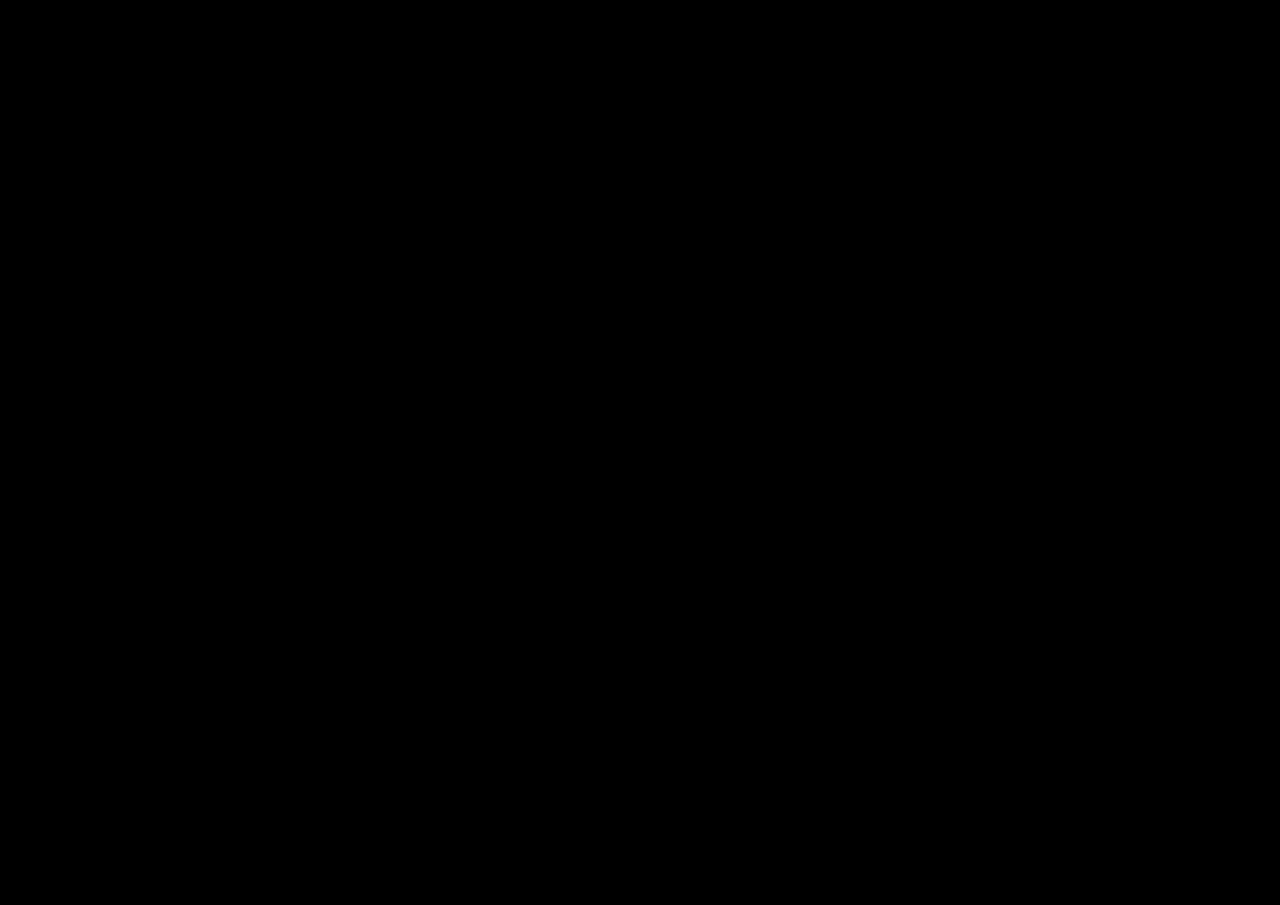
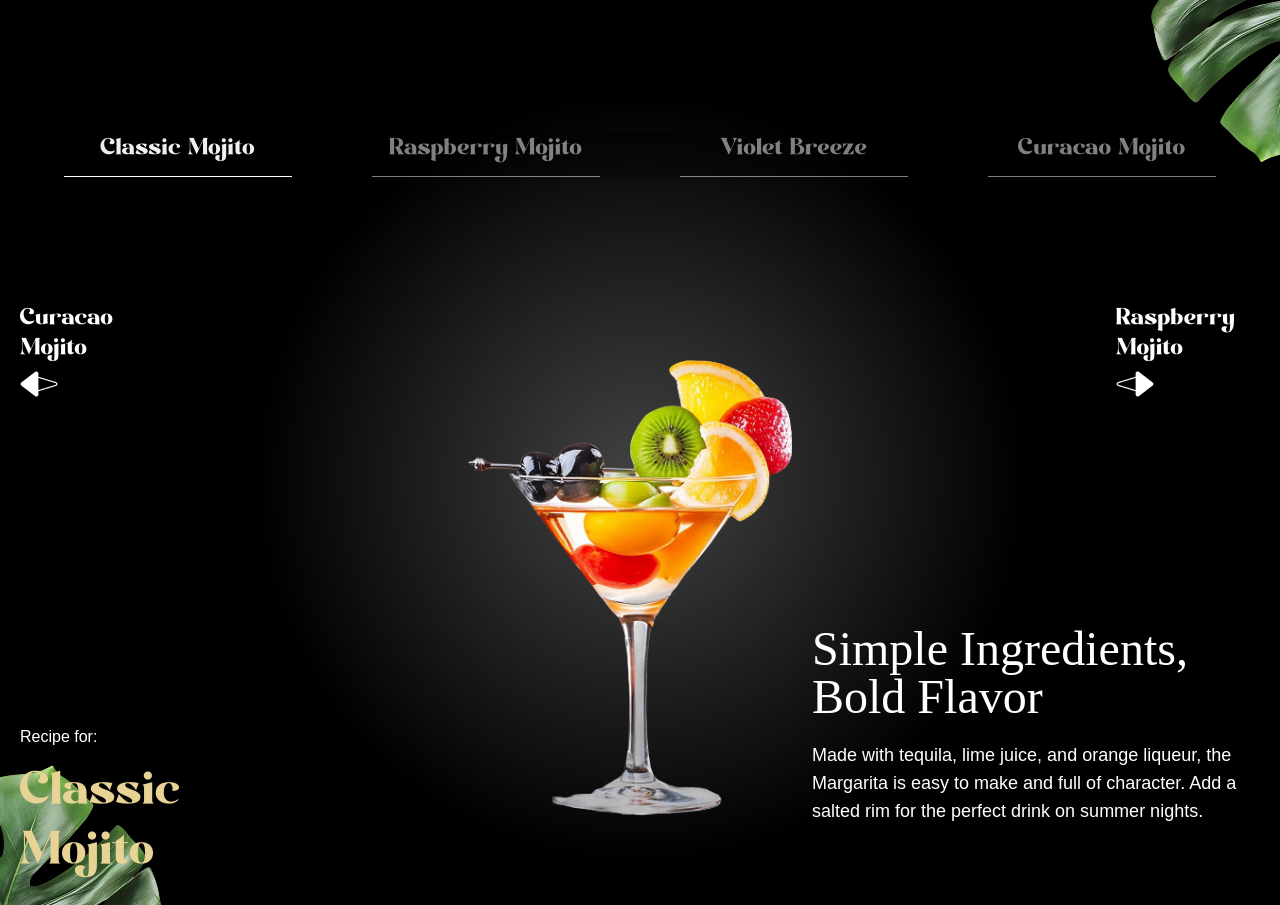
Before and after one commit to CianChoo/gsap_cocktails, a React (Vite) app: page / in a window 1280 px wide. Shown: the part 4120-5025 px from the top of the page. Before the commit the page ends 4012 px from the top, so only its background shows below. Built offline with nearby package versions, Linux system fonts and the light colour scheme; a web font is replaced by a local one.

Commit message:
Implemented Menu Section

```diff
--- a/src/App.jsx
+++ b/src/App.jsx
@@ -7,6 +7,7 @@
 import Cocktails from "./components/Cocktails.jsx";
 import About from "./components/About.jsx";
 import Art from "./components/Art.jsx";
+import Menu from "./components/Menu.jsx";
 
 gsap.registerPlugin(ScrollTrigger);
 
@@ -18,6 +19,7 @@
             <Cocktails />
             <About />
             <Art />
+            <Menu />
         </main>
     )
 }
--- /dev/null
+++ b/src/components/Menu.jsx
@@ -0,0 +1,93 @@
+import {sliderLists} from "../../constants/index.js";
+import {useRef, useState} from "react";
+import {useGSAP} from "@gsap/react";
+import gsap from "gsap";
+
+const Menu = () => {
+
+    const contentRef = useRef()
+    const [currentIndex, setCurrentIndex] = useState(0);
+    const totalNoCocktails = sliderLists.length;
+
+    useGSAP(() => {
+        gsap.fromTo('#title', {opacity: 0,}, {opacity: 1, duration: 1,});
+        gsap.fromTo('.cocktail img', { opacity: 0, xPercent: -100}, {xPercent: 0, opacity: 1, duration: 1, ease: 'power1.inOut' });
+        gsap.fromTo('.details h2', {yPercent: 100, opacity: 1,}, {yPercent: 0, opacity: 1, duration: 0.6, ease: 'power1.inOut'});
+        gsap.fromTo('.details p', {yPercent: 100, opacity: 1,}, {yPercent: 0, opacity: 1, duration: 0.6, ease: 'power1.inOut'});
+    }, [currentIndex]);
+
+    const goToSlide = (index) => {
+        const newIndex = (index + totalNoCocktails) % totalNoCocktails;
+        setCurrentIndex(newIndex);
+    }
+
+    const getCocktailAt = (indexOffset) => {
+        return sliderLists[(currentIndex + indexOffset + totalNoCocktails) % totalNoCocktails];
+    }
+
+    const currentCocktail = getCocktailAt(0);
+    const prevCocktail = getCocktailAt(-1);
+    const nextCocktail = getCocktailAt(1);
+
+    return (
+        <section id="menu" aria-labelledby="menu-heading">
+            <img src="/images/slider-left-leaf.png" alt="left-leaf" id="m-left-leaf"/>
+            <img src="/images/slider-right-leaf.png" alt="right-leaf" id="m-right-leaf"/>
+
+            <h2 id="menu-heading" className="sr-only">
+                Cocktail Menu
+            </h2>
+
+            <nav className="cocktail-tabs" aria-label="Cocktail Navigation">
+                {sliderLists.map((cocktail, index) => {
+                    const isActive = index === currentIndex
+
+                    return (
+                        <button key={cocktail.id} className={`
+                        ${isActive
+                            ? 'text-white-100 border-white'
+                            : 'text-white/50 border-white/50}'
+                        }`}
+
+                        onClick={() => {goToSlide(index)}}>
+                            {cocktail.name}
+                        </button>
+                    )
+                })}
+            </nav>
+
+            <div className="content">
+                <div className="arrows">
+                    <button className="text-left" onClick={() => goToSlide(currentIndex - 1)}>
+                        <span>{prevCocktail.name}</span>
+                        <img src="/images/right-arrow.png" alt="right-back" aria-hidden={true} />
+                    </button>
+
+                    <button className="text-left" onClick={() => goToSlide(currentIndex + 1)}>
+                        <span>{nextCocktail.name}</span>
+                        <img src="/images/left-arrow.png" alt="left-back" aria-hidden={true} />
+                    </button>
+                </div>
+
+                <div className="cocktail">
+                    <img src={currentCocktail.image} className="object-contain"  alt=""/>
+                </div>
+
+                <div className="recipe">
+                    <div ref={contentRef} className="info">
+                        <p>Recipe for:</p>
+                        <p id="title">{currentCocktail.name}</p>
+                    </div>
+
+                    <div className="details">
+                        <h2>{currentCocktail.title}</h2>
+                        <p>{currentCocktail.description}</p>
+                    </div>
+
+                </div>
+
+            </div>
+        </section>
+    )
+}
+export default Menu
```
